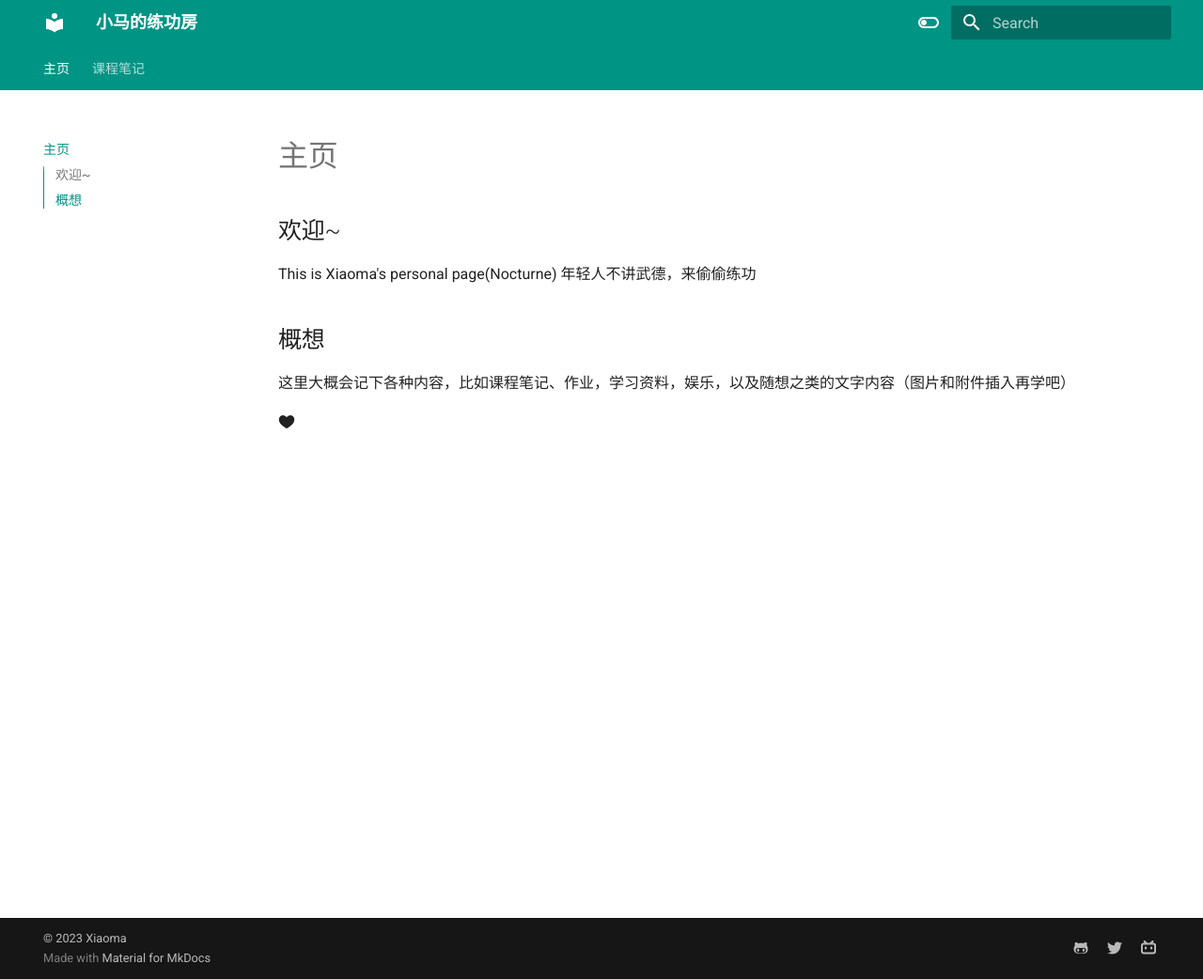
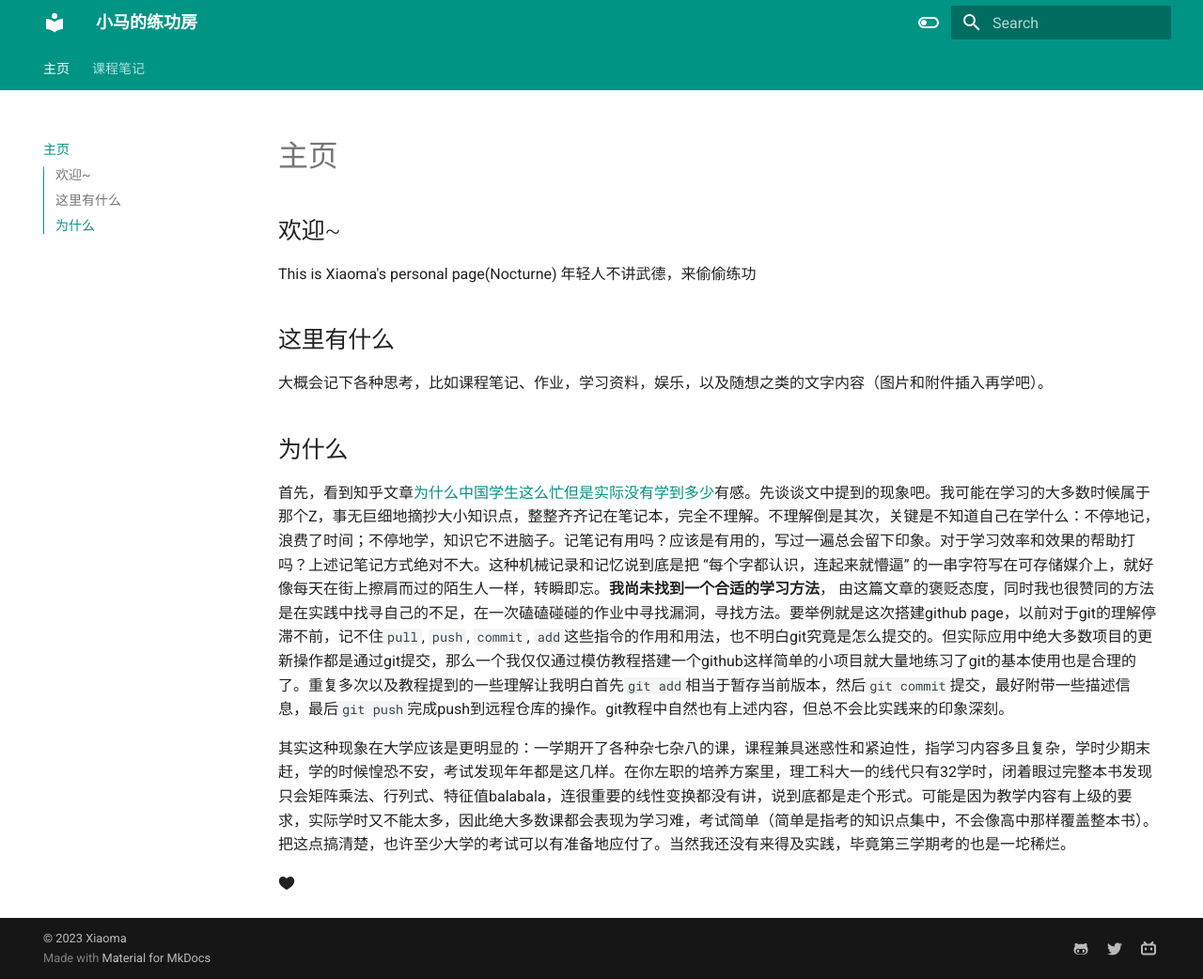
Before and after one commit to Nocturne228/Nocturne228.github.io, an MkDocs documentation site: the page built from docs/index.md, in a window 1280 px wide and 1042 px high. Shown: the whole window at 94% size. Built offline with MkDocs 1.6.1 and Material for MkDocs 9.7.7, drawn with Linux system fonts in a browser that asks for light colours.

Commit message:
Update index.md

```diff
--- a/docs/index.md
+++ b/docs/index.md
@@ -4,7 +4,14 @@
 This is Xiaoma's personal page(Nocturne)
 年轻人不讲武德，来偷偷练功
 
-## 概想
-这里大概会记下各种内容，比如课程笔记、作业，学习资料，娱乐，以及随想之类的文字内容（图片和附件插入再学吧）
+## 这里有什么
+大概会记下各种思考，比如课程笔记、作业，学习资料，娱乐，以及随想之类的文字内容（图片和附件插入再学吧）。
+
+## 为什么
+首先，看到知乎文章[为什么中国学生这么忙但是实际没有学到多少](https://www.zhihu.com/answer/2919982157)有感。先谈谈文中提到的现象吧。我可能在学习的大多数时候属于那个Z，事无巨细地摘抄大小知识点，整整齐齐记在笔记本，完全不理解。不理解倒是其次，关键是不知道自己在学什么：不停地记，浪费了时间；不停地学，知识它不进脑子。记笔记有用吗？应该是有用的，写过一遍总会留下印象。对于学习效率和效果的帮助打吗？上述记笔记方式绝对不大。这种机械记录和记忆说到底是把 “每个字都认识，连起来就懵逼” 的一串字符写在可存储媒介上，就好像每天在街上擦肩而过的陌生人一样，转瞬即忘。**我尚未找到一个合适的学习方法**， 由这篇文章的褒贬态度，同时我也很赞同的方法是在实践中找寻自己的不足，在一次磕磕碰碰的作业中寻找漏洞，寻找方法。要举例就是这次搭建github page，以前对于git的理解停滞不前，记不住`pull`, `push`, `commit`, `add`这些指令的作用和用法，也不明白git究竟是怎么提交的。但实际应用中绝大多数项目的更新操作都是通过git提交，那么一个我仅仅通过模仿教程搭建一个github这样简单的小项目就大量地练习了git的基本使用也是合理的了。重复多次以及教程提到的一些理解让我明白首先`git add`相当于暂存当前版本，然后`git commit`提交，最好附带一些描述信息，最后`git push`完成push到远程仓库的操作。git教程中自然也有上述内容，但总不会比实践来的印象深刻。
+
+其实这种现象在大学应该是更明显的：一学期开了各种杂七杂八的课，课程兼具迷惑性和紧迫性，指学习内容多且复杂，学时少期末赶，学的时候惶恐不安，考试发现年年都是这几样。在你左职的培养方案里，理工科大一的线代只有32学时，闭着眼过完整本书发现只会矩阵乘法、行列式、特征值balabala，连很重要的线性变换都没有讲，说到底都是走个形式。可能是因为教学内容有上级的要求，实际学时又不能太多，因此绝大多数课都会表现为学习难，考试简单（简单是指考的知识点集中，不会像高中那样覆盖整本书）。把这点搞清楚，也许至少大学的考试可以有准备地应付了。当然我还没有来得及实践，毕竟第三学期考的也是一坨稀烂。
+
+
 
 :octicons-heart-fill-24:{ .heart }
```
